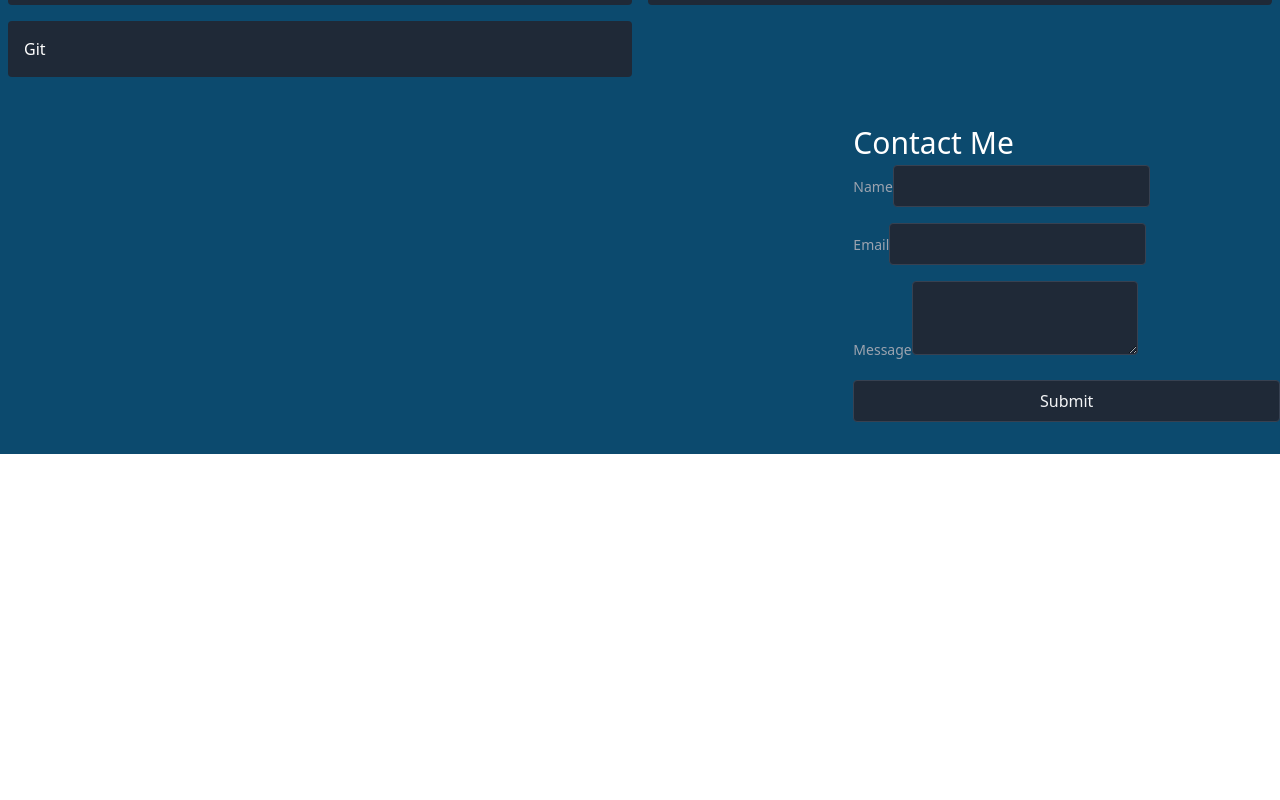
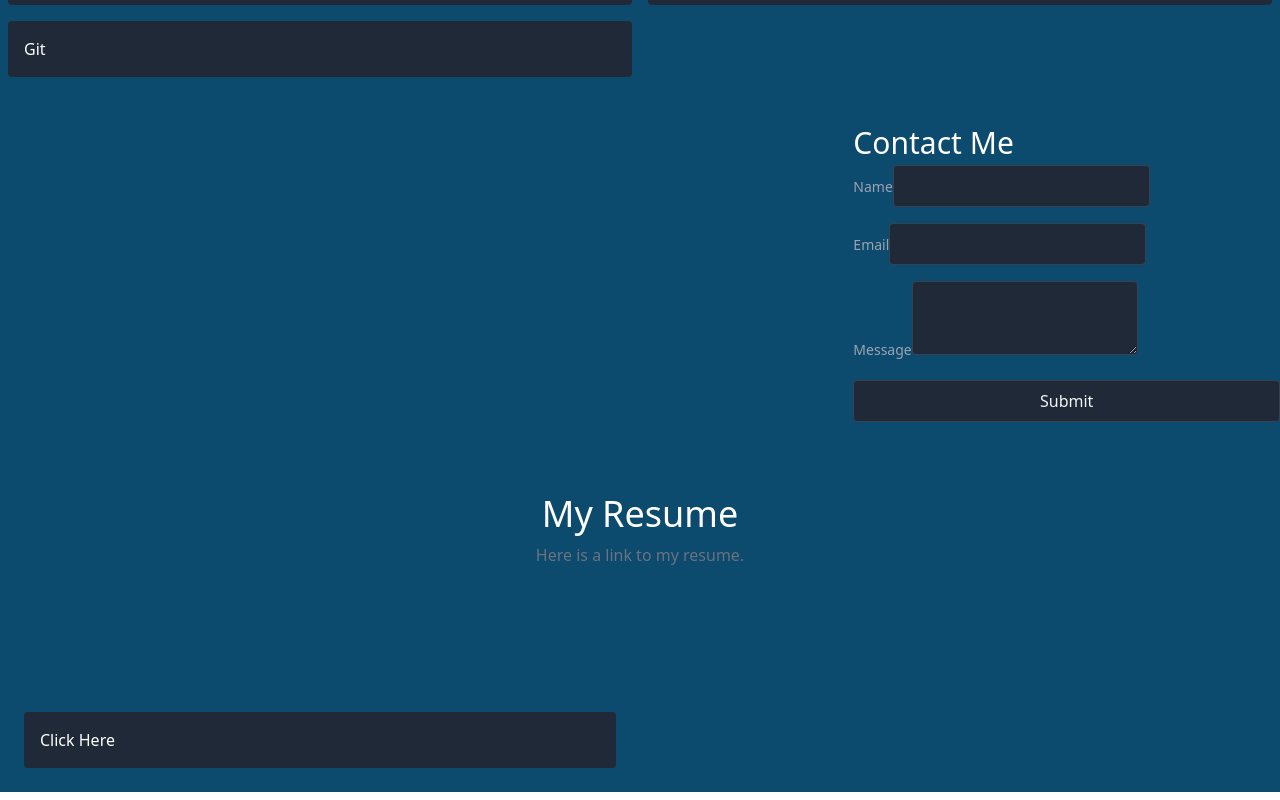
Before and after one commit to robogf/Proffesional-Portfolio, a React (Create React App) app: page / in a window 1280 px wide. Shown: the part 2429-3229 px from the top of the page. Before the commit the page ends 2883 px from the top, so only its background shows below. Built offline with nearby package versions, Linux system fonts and the light colour scheme.

Commit message:
added resume link

```diff
--- a/src/App.js
+++ b/src/App.js
@@ -4,6 +4,7 @@ import Projects from "./components/Projects";
 import Navbar from "./components/Navbar";
 import Skills from "./components/Skills";
 import Contact from "./components/Contact";
+import Resume from "./components/Resume";
 export default function App() {
   return (
    <main className="text-gray-500 bg-sky-900 body-font">
@@ -12,6 +13,7 @@ export default function App() {
     <Projects />
     <Skills />
     <Contact />
+    <Resume />
    </main>
   );
 }
--- a/src/components/Navbar.js
+++ b/src/components/Navbar.js
@@ -22,6 +22,7 @@ function Navbar() {
             className="inline-flex items-center bg-gray-800 border-0 py-1 px-3 focus:outline-none hover:bg-gray-700 rounded text-base mt-4 md:mt-0">
             Contact Me
           </a>
+
         </div>
       </header>
     );
--- /dev/null
+++ b/src/components/Resume.js
@@ -0,0 +1,30 @@
+import React from "react";
+
+function Resume() {
+    return (
+        <section id="resume">
+        <div className="container px-5 py-10 mx-auto text-center lg:px-40">
+            <div className="flex flex-col w-full mb-20">
+            <h1 className="sm:text-4xl text-3xl font-medium title-font mb-2 text-white">
+                My Resume
+            </h1>
+            <p className="lg:w-2/3 mx-auto leading-relaxed text-base">
+                Here is a link to my resume.
+            </p>
+            </div>
+        </div>
+        <div className="flex flex-wrap lg:wg-4/5 sm:mx-auto sm:mb-2 -mx-2">
+            <div className="p-6 sm:w-1/2 ">
+            <div className="bg-gray-800 rounded flex p-4  items-center">
+                <span className="title-font font-medium text-white">
+                <a href="https://drive.google.om/file/d/1-1ZQ0Z0Z0Z0Z0Z0Z0Z0Z0Z0Z0Z0Z0Z0Z/view?usp=sharing">
+                    Click Here
+                </a>
+                </span>
+            </div>
+            </div>
+        </div>
+        </section>
+    );
+}
+export default Resume;
```
